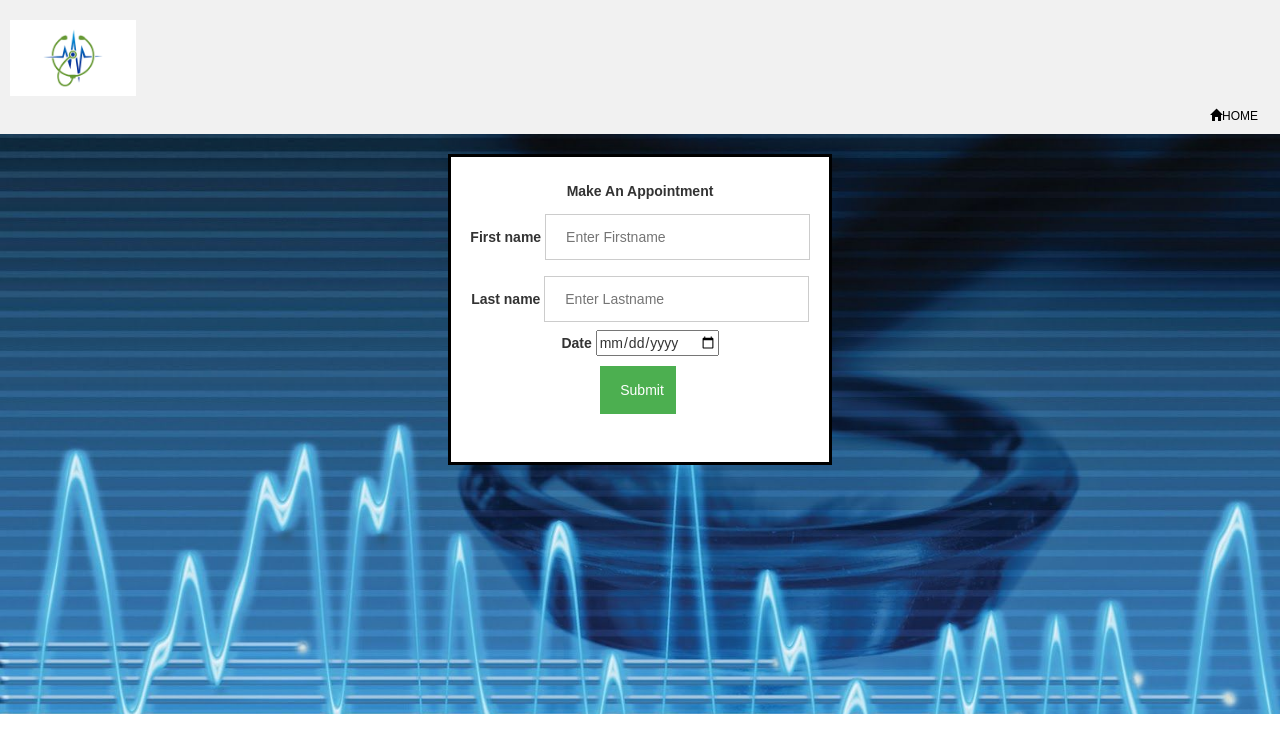
After one commit to matthewruddock/AvacadoHospitalSystem, a PHP site: page /appointment.php in a window 1280 px wide. The commit adds this page. Shown: the top 753 px of the page. Run offline with PHP 8.4, Linux system fonts and the light colour scheme; a stand-in replaces the project's code that opens the database connection.

Commit message:
changes to appointment, BMI, index, loginStaff and signpStaff

```diff
--- /dev/null
+++ b/appointment.php
@@ -0,0 +1,236 @@
+   <?php
+   session_start();
+   if(isset($_SESSION['errflag']))
+	{
+		foreach($_SESSION as $key => $value)	//store SESSION values in to local variables
+		{
+			$$key = $value;
+		}
+		//session_destroy();		//destroys the session once the values are loaded. REFRESH to clear the fields
+	}
+	else
+	{
+
+
+
+		// default error message
+		$fnerr = "";
+		$lnerr = "";
+		$pwerr = "";
+		$emlerr = "";
+		$mstaterr = "";
+		$bioerr = "";
+		$doberr = "";
+		$imgerr = "";
+		$err = " ";
+		session_destroy();
+	}
+
+   ?>
+
+
+   <!DOCTYPE html>
+            <link rel="stylesheet" href="https://maxcdn.bootstrapcdn.com/bootstrap/3.3.7/css/bootstrap.min.css">
+			<!-- Add icon library -->
+			<link rel="stylesheet" href="https://cdnjs.cloudflare.com/ajax/libs/font-awesome/4.7.0/css/font-awesome.min.css">
+			<style>
+					* {box-sizing: border-box;}
+
+					body {
+					  margin: 0;
+					  font-family: Arial, Helvetica, sans-serif;
+					}
+
+					.header {
+					  overflow: hidden;
+					  background-color: #f1f1f1;
+					  padding: 0px 10px;
+					}
+
+					.header a {
+					  float: left;
+					  color: black;
+					  text-align: center;
+					  padding: 12px;
+					  text-decoration: none;
+					  font-size: 12px;
+					  line-height: 12px;
+					  border-radius: 4px;
+					}
+
+					.header a.logo {
+					  font-size: 20px;
+					  font-weight: bold;
+					}
+
+					.header a:hover {
+					  background-color: #ddd;
+					  color: black;
+					}
+
+					.header a.active {
+					  background-color: dodgerblue;
+					  color: white;
+					}
+
+					.header-right {
+					  float: right;
+					}
+
+					@media screen and (max-width: 500px) {
+					  .header a {
+						float: none;
+						display: block;
+						text-align: left;
+					  }
+
+					  .header-right {
+						float: none;
+					  }
+
+					}
+					   </style>
+						<style>
+					   .bg-img {
+					  /* The image used */
+					  background-image: url("imgs/appointment.jpg");
+
+					  min-height: 580px;
+
+					  /* Center and scale the image nicely */
+					  background-position: ;
+					  background-repeat: no-repeat;
+					  background-size: cover;
+					  position: relative;
+					}
+             </style>
+          <html>
+       <head>
+
+          <meta name="viewport" content="width=device-width, initial-scale=1">
+      <style>
+						body {font-family: Arial, Helvetica, sans-serif;}
+						form {border: 3px solid black;  width: 30%; background-color: white;}
+
+						input[type=text], input[type=password] {
+						  width: 70%;
+						  padding: 12px 20px;
+						  margin: 8px 0;
+						  display: inline-block;
+						  border: 1px solid #ccc;
+						  box-sizing: border-box;
+						}
+
+						button {
+						  background-color: #4CAF50;
+						  color: white;
+						  padding: 14px 20px;
+						  margin: 8px 0;
+						  border: none;
+						  cursor: pointer;
+						  width: 20%;
+						}
+
+						button:hover {
+						  opacity: 0.8;
+						}
+
+						.cancelbtn {
+						  width: auto;
+						  padding: 10px 18px;
+						  background-color: #f44336;
+						}
+
+						.imgcontainer {
+						  text-align: center;
+						  margin: 24px 0 12px 0;
+						}
+
+						img.avatar {
+						  width: 40%;
+						  border-radius: 50%;
+						}
+
+						.container {
+						  padding: 1px;
+						}
+
+						span.psw {
+						  float: right;
+						  padding-top: 8px;
+						}
+
+						/* Change styles for span and cancel button on extra small screens */
+						@media screen and (max-width: 100px) {
+						  span.psw {
+							 display: block;
+							 float: none;
+						  }
+						  .cancelbtn {
+							 width: 50%;
+						  }
+						}
+                         </style>
+                   <header>
+			    <nav>
+							<div class="header"></br>
+								  <img src="imgs/logo.png" style="width:10%">
+								  </div>
+
+								  <div class="header">
+
+								  </div>
+								  <div class="header">
+
+
+								 <div class="header-right">
+								<a href="index.php"> <i class="glyphicon glyphicon-home"></i>HOME</a>
+
+
+                                </div>
+				 </nav>
+
+          </head>
+
+     <body>
+                       <div class="bg-img">
+
+			<main>	<br/>
+                    <div id="page-wrapper">
+
+	                 <section id="region-main" class="col-12">
+
+							   <div align = "center">
+
+								 <form method="POST" >
+										 <div class="imgcontainer">
+
+										  </div>
+                                           <label>Make An Appointment</label></br>
+
+											<label for="uname"><b>First name</b></label>
+											<input type="text" placeholder="Enter Firstname" title="No Space OR Numbers is allowed" name="fname" pattern="[a-zA-Z0-9]+" required></br>
+
+											<label for="uname"><b>Last name</b></label>
+											<input type="text" placeholder="Enter Lastname" title="No Space OR Numbers is allowed" name="lname" pattern="[a-zA-Z0-9]+" required></br>
+
+
+											<label for="psw"><b>Date</b></label>
+											<input type="date" placeholder="Enter date" name="date" required></br>
+											 <?php echo $err; ?>
+
+											<button type="submit" class="loginbtn">Submit </button>
+											<label>
+
+											</label></br></br></br>
+
+						                       </div>
+                                       </form>
+						       </section>
+			               </div>
+					    </div>
+           </main>
+
+       </body>
+	 </header>
+</html>
--- a/loginStaff.php
+++ b/loginStaff.php
@@ -259,7 +259,7 @@ if($_SERVER["REQUEST_METHOD"] == "POST"){
 								<div align = "center">
 									<form method="POST" action=" ">
 										<div class="imgcontainer">
-											<img src="imgs/doctor.png" alt ="logo" style="width:100px">
+											<img src="imgs/davatar.JPG" alt ="logo" style="width:100px">
 										</div>
 										<div>
 											<label for="email"><b>Email</b></label>
--- a/signupStaff.php
+++ b/signupStaff.php
@@ -162,9 +162,6 @@ if($_SERVER["REQUEST_METHOD"] == "POST"){
 	            	<section id="region-main" class="col-12">
 						<div align = "center">
 							<div style = "width:410px; border: solid 1px #333333; " align = "left">
-								<div style = "background-color:#333333; color:#FFFFFF; padding:0px;">
-									<b></b>
-								</div>
 								<div style = "margin:0px">
                                 	<div class="bg-img">
 								 		<form method="POST" action="<?php echo htmlspecialchars($_SERVER["PHP_SELF"]); ?>">
```
Also changed, not shown: BMI.php (+72 -25 lines), index.php (+66 -26 lines).
